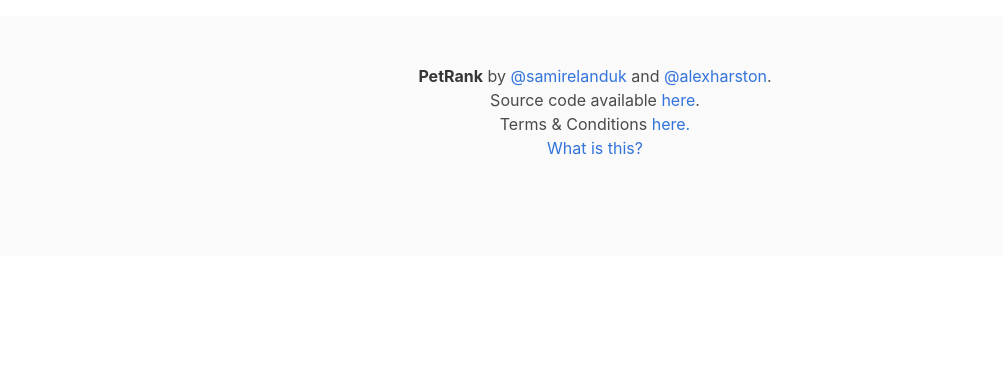
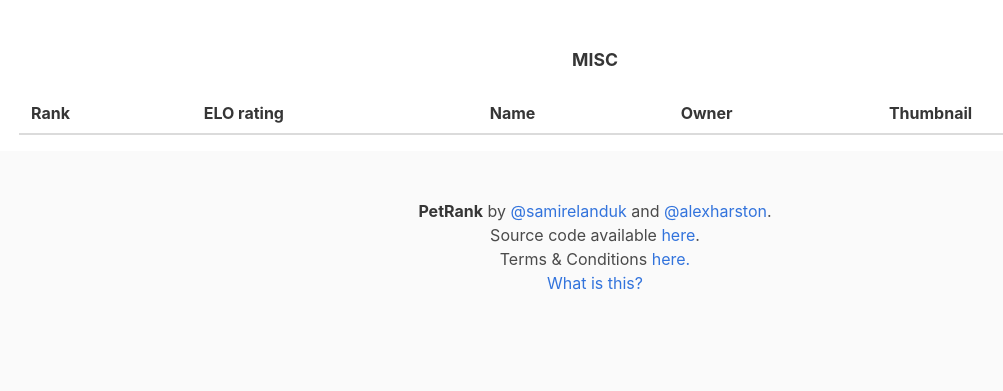
Before and after one commit to lovevn/petrank, a Django app: page /pets/ in a window 1280 px wide. Shown: the part 481-872 px from the top of the page, without its empty margins (45-1048 px from the left). Before the commit the page ends 636 px from the top, so only its background shows below. Run offline with Django 3.2, Linux system fonts and the light colour scheme; data that the repository does not hold is empty; some libraries are stand-ins or nearby versions.

Commit message:
Add misc category

```diff
--- a/core/templates/upload.html
+++ b/core/templates/upload.html
@@ -37,6 +37,7 @@
                         <select name="species" >
                             <option value="Cat">Cat</option>
                             <option value ="Dog">Dog</option>
+                            <option value ="Misc">Misc</option>
                         </select>
                     </div>
                 </div>
--- a/pets/models.py
+++ b/pets/models.py
@@ -20,7 +20,7 @@ class Pet(models.Model):
     mediafile = models.FileField(upload_to=create_filename)
     species = models.CharField(
      max_length=16,
-     choices=(("Cat", "Cat"), ("Dog", "Dog")),
+     choices=(("Cat", "Cat"), ("Dog", "Dog"), ("Misc", "Misc")),
      default="Cat"
     )
     elo_rating = models.IntegerField(default=1000)
--- a/pets/views.py
+++ b/pets/views.py
@@ -21,4 +21,5 @@ def pet(request, id):
 def pets(request):
     dogs = Pet.objects.filter(species="Dog", verified=True).order_by("-elo_rating")
     cats = Pet.objects.filter(species="Cat", verified=True).order_by("-elo_rating")
-    return render(request, "pets.html", {"lists": [[dogs, "DOGGOS"], [cats, "CATS"]]})
+    misc = Pet.objects.filter(species="Misc", verified=True).order_by("-elo_rating")
+    return render(request, "pets.html", {"lists": [[dogs, "DOGGOS"], [cats, "CATS"], [misc, "MISC"]]})
```
Also changed, not shown: pets/migrations/0007_auto_20180902_0637.py (added).
